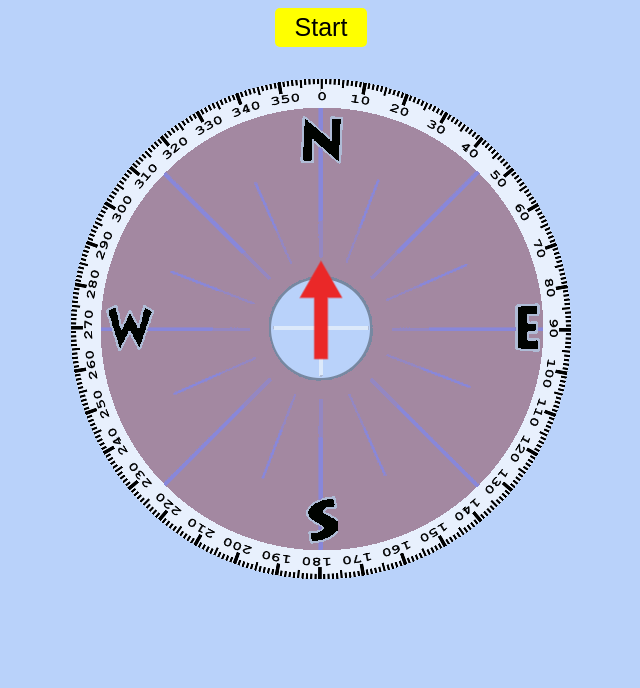
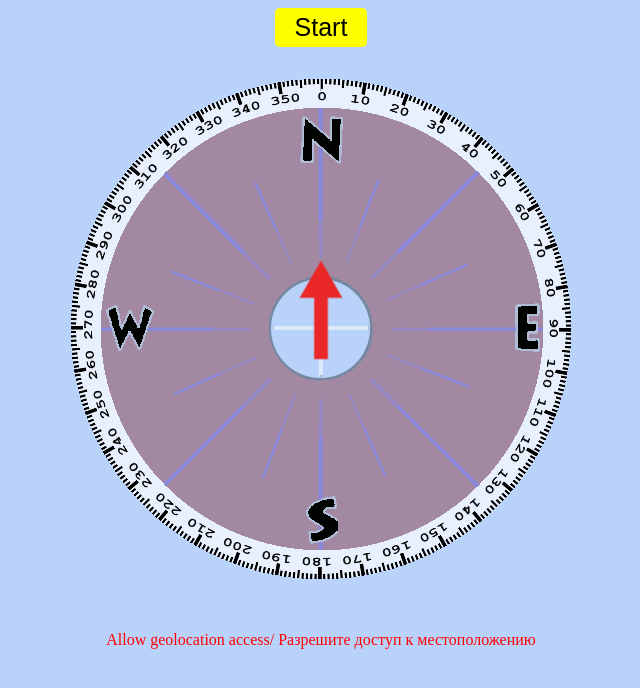
Before and after one commit to truth7eeker/qibla-app, a React (Create React App) app: page / in a window 1280 px wide. Shown: the top 688 px of the page, without its empty margins (319-959 px from the left). Built offline with nearby package versions, Linux system fonts and the light colour scheme; no server answers.

Commit message:
Add a paragraph-alert

```diff
--- a/src/App.css
+++ b/src/App.css
@@ -50,6 +50,11 @@ body {
   width: 40px;
   height: 40px;
   transition: all .3s ease-out;
+}
+
+.compass-alert {
+  text-align: center;
+  color: red;
 }
 
 @media (max-width:600px) {
--- a/src/App.js
+++ b/src/App.js
@@ -7,6 +7,7 @@ import arrow from "./assets/arrow.png";
 function App() {
   const [heading, setHeading] = useState(0);
   const [pointDegree, setPointDegree] = useState(0);
+  const [isGeoAllowed, setIsGeoAllowed] = useState(false);
 
   const isIOS =
     navigator.userAgent.match(/(iPod|iPhone|iPad)/) &&
@@ -25,6 +26,7 @@ function App() {
     if (pointDegree < 0) {
       setPointDegree((prev) => prev + 360);
     }
+    setIsGeoAllowed(true);
   };
 
   const calcDegreeToPoint = (latitude, longitude) => {
@@ -100,6 +102,9 @@ function App() {
           </div>
           <img src={arrow} className="compass-arrow" alt="arrow" />
         </div>
+        <p style={{ opacity: isGeoAllowed ? '0' : '1'}} className='compass-alert'>
+          Allow geolocation access/ Разрешите доступ к местоположению
+        </p>
       </div>
     </div>
   );
```
